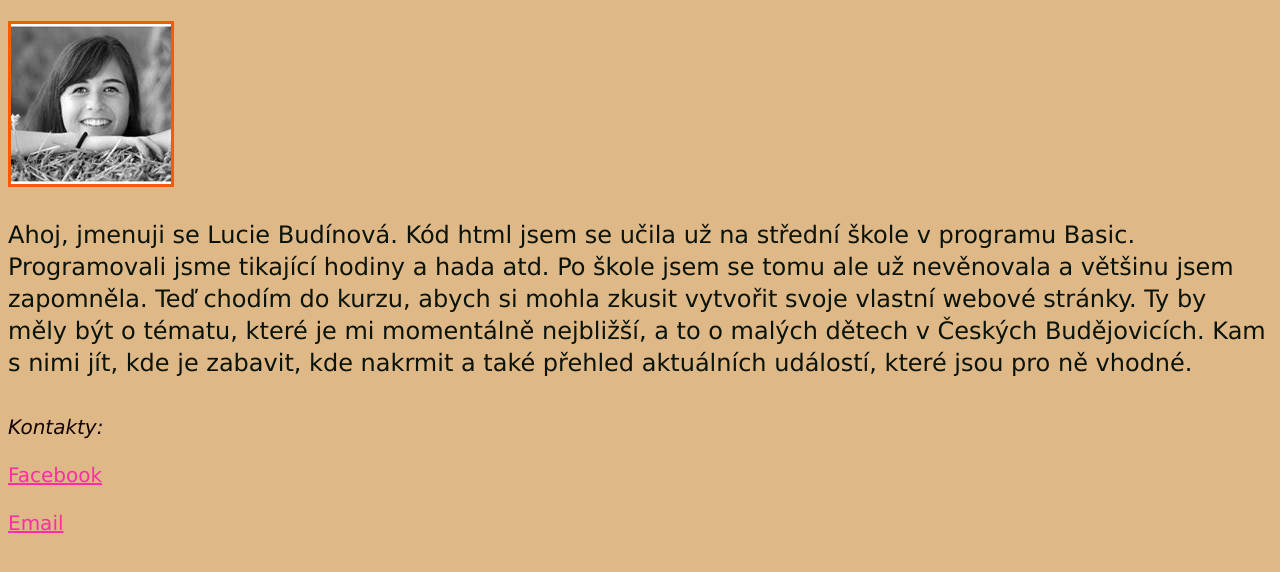
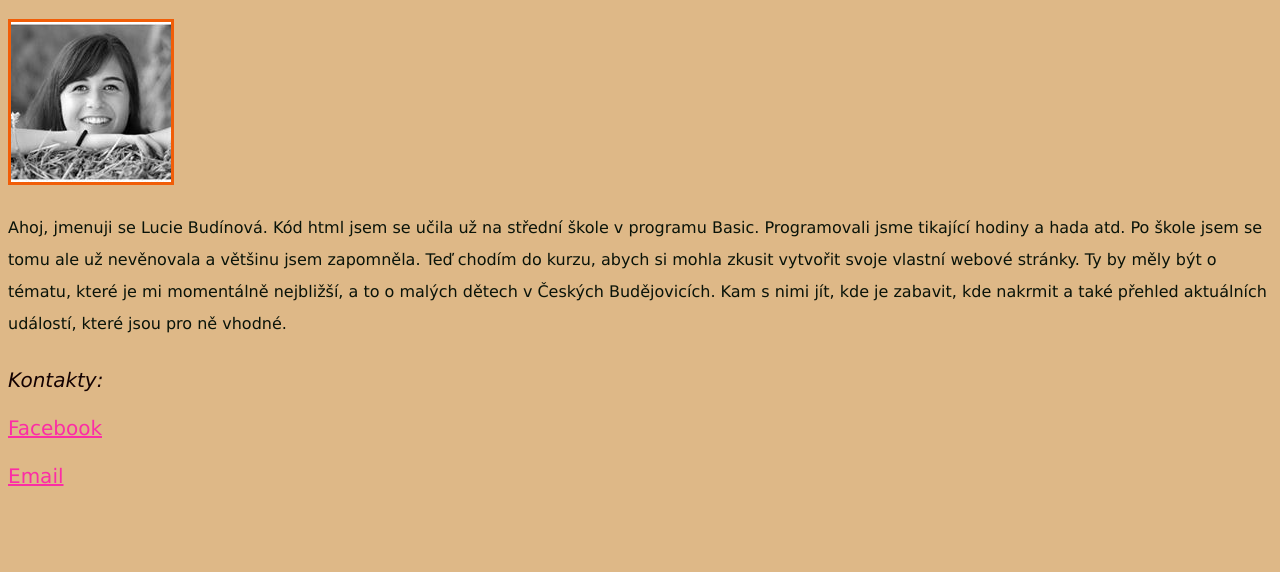
Before and after one commit to LucieBud/du-czechitas-web-2019, a plain HTML site: page ukol-3/index.html in a window 1280 px wide. Shown: the part 104-676 px from the top of the page. Drawn offline with Linux system fonts and the light colour scheme.

Commit message:
Odevzdání du 3

```diff
--- a/ukol-3/style.css
+++ b/ukol-3/style.css
@@ -8,7 +8,7 @@ h1{line-height: 5rem;
     }
 p{
     color: rgba(0, 12, 4, 0.959);
-    font-size: 1.5rem;
+    font-size: 1,5rem;
 
     font-weight: 300;
     line-height: 2rem;
```
